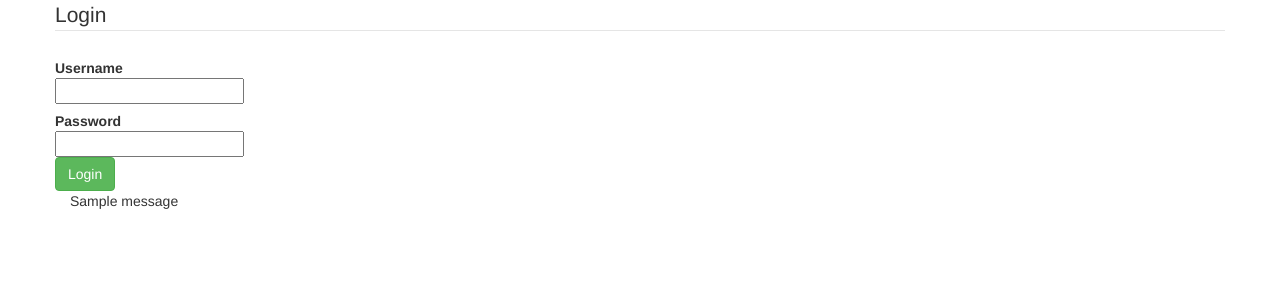
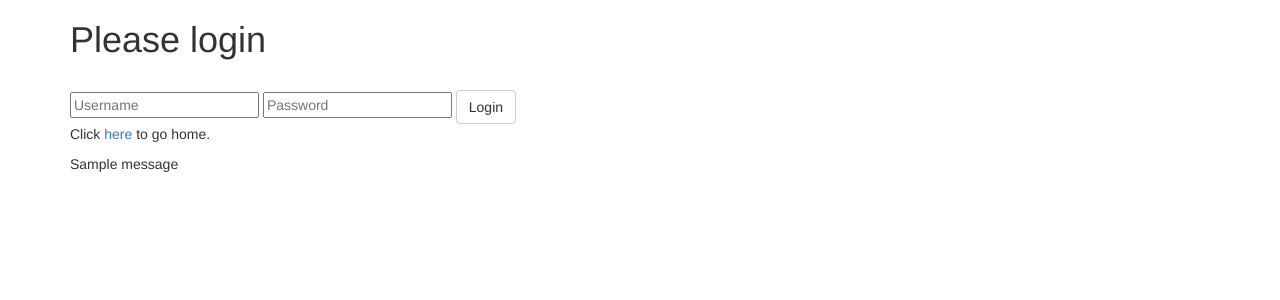
Before and after one commit to alex-jet/test_app, a Flask app: page /login in a window 1280 px wide. Shown: the top 300 px of the page. Run offline with Flask 2, Linux system fonts and the light colour scheme; one stand-in notice (Sample message) is shown; some libraries are stand-ins or nearby versions.

Commit message:
lesson #4

```diff
--- /dev/null
+++ b/templates/base.html
@@ -0,0 +1,27 @@
+<!DOCTYPE html>
+<html>
+  <head>
+    <title>Flask Intro</title>
+    <meta name="viewport" content="width=device-width, initial-scale=1.0">
+    <link href="static/bootstrap.min.css" rel="stylesheet" media="screen">
+  </head>
+  <body>
+
+    <div class="container">
+
+      <!-- child template -->
+      {% block content %}{% endblock %}
+
+      <!-- errors -->
+      {% if error %}
+        <p class="error"><strong>Error:</strong> {{ error }}</p>
+      {% endif %}
+
+      <!-- messages -->
+      {% for message in get_flashed_messages() %}
+        {{ message }}
+      {% endfor %}
+    </div>
+
+  </body>
+</html>
--- a/templates/login-form.html
+++ b/templates/login-form.html
@@ -1,55 +1,12 @@
-<!DOCTYPE html>
-<html lang="en">
-    <head>
-        <meta charset="UTF-8">
-        <meta name="viewport" content="width=device-width, initial-scale=1.0"/>
-        <meta name="format-detection" content="telephone=no">
-        <meta http-equiv="X-UA-Compatible" content="IE=10; IE=9; IE=EDGE"/>
-        <title></title>
-        <link href="//netdna.bootstrapcdn.com/twitter-bootstrap/2.3.2/css/bootstrap-combined.min.css" rel="stylesheet"
-              id="bootstrap-css">
-    </head>
-    <body>
-        <div class="container">
-            <div class="row">
-                <div class="span12">
-                    <form class="form-horizontal" action="" method="POST">
-                        <fieldset>
-                            <div id="legend">
-                                <legend class="">Login</legend>
-                            </div>
-                            <div class="control-group">
-                                <!-- Username -->
-                                <label class="control-label" for="username">Username</label>
-                                <div class="controls">
-                                    <input type="text" id="username" name="username" placeholder="" value="{{
-          request.form.username }}" class="input-xlarge">
-                                </div>
-                            </div>
-                            <div class="control-group">
-                                <!-- Password-->
-                                <label class="control-label" for="password">Password</label>
-                                <div class="controls">
-                                    <input type="password" id="password" name="password" placeholder="" value="{{
-          request.form.password }}" class="input-xlarge">
-                                </div>
-                            </div>
-                            <div class="control-group">
-                                <!-- Button -->
-                                <div class="controls">
-                                    <button class="btn btn-success">Login</button>
-                                </div>
-                            </div>
-                        </fieldset>
-                    </form>
-                </div>
-            </div>
-            {% if error %}
-                <p class="error"><strong>Error:</strong> {{ error }}
-            {% endif %}
-            {% for message in get_flashed_messages() %}
-                {{ message }}
-            {% endfor %}
-        </div>
-    </body>
-</html>
+{% extends "base.html" %}
+{% block content %}
+
+<h1>Please login</h1>
+<br>
+<form action="" method="post">
+    <input type="text" placeholder="Username" name="username" value="{{request.form.username}}">
+    <input type="password" placeholder="Password" name="password" value="{{request.form.password}}">
+    <input class="btn btn-default" type="submit" value="Login">
+<p>Click <a href="/">here</a> to go home.</p>
+
+{% endblock %}
```
Also changed, not shown: templates/index.html (+8 -19 lines), templates/welcome.html (+8 -16 lines).
